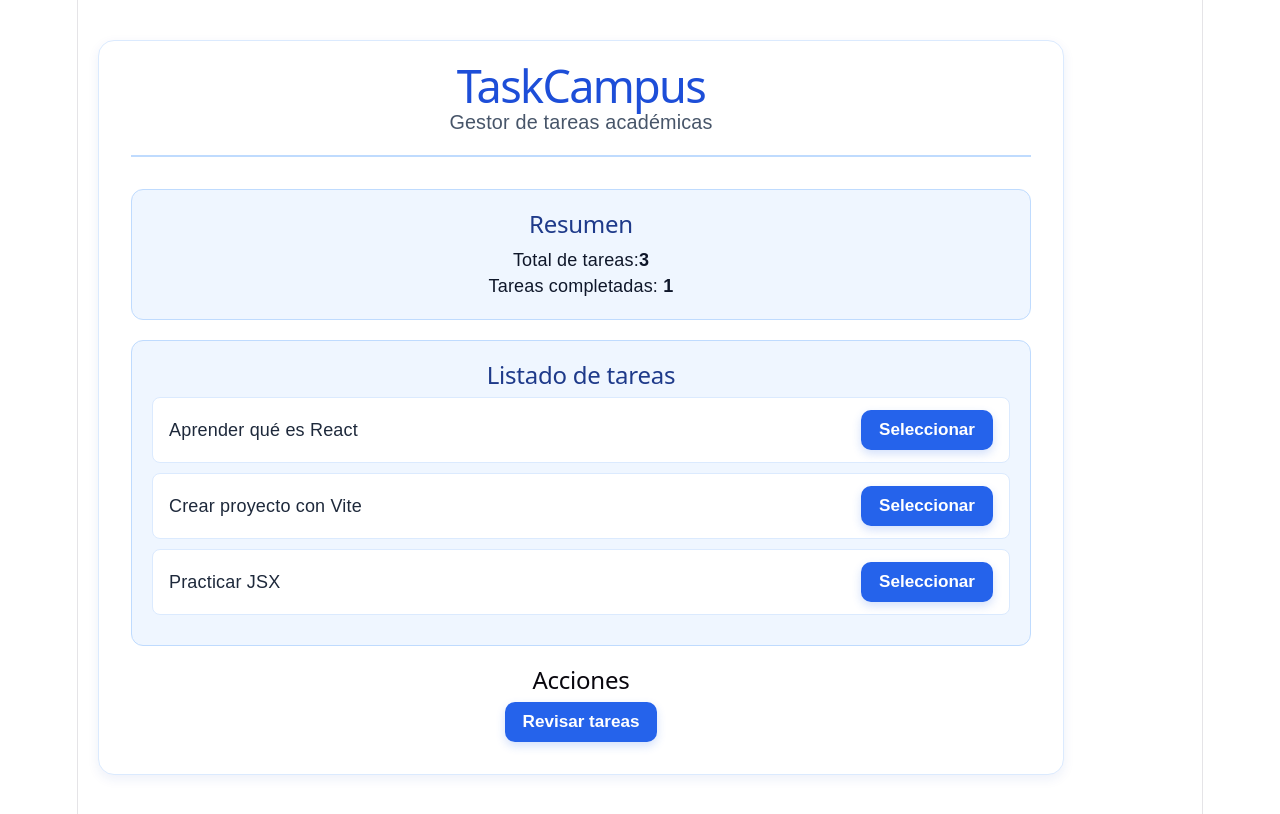
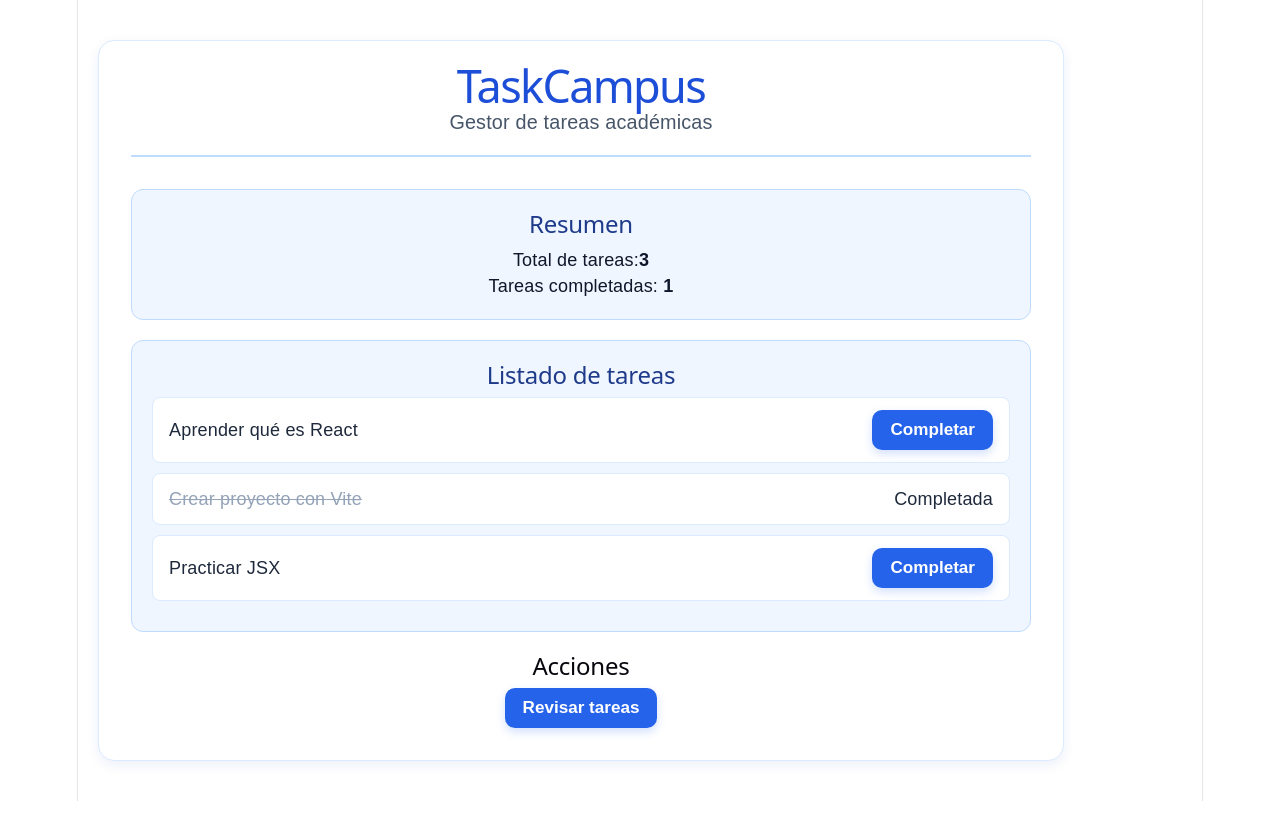
Before and after one commit to KABarbalking/LabReact_TaskCampus, a React (Vite) app: page / in a window 1280 px wide. Built offline with nearby package versions, Linux system fonts and the light colour scheme.

Commit message:
actualizacion de TaskList para la lista de tareas completadas

```diff
--- a/src/components/TaskList.jsx
+++ b/src/components/TaskList.jsx
@@ -1,32 +1,31 @@
-const tasks = ['Aprender qué es React', 'Crear proyecto con Vite', 'Practicar JSX']
-function showTask(taskName) {
-    alert(`Has seleccionado la tarea: ${taskName}`)
-  }
-function TaskList() {
-    return (
+export default function TaskList({ tareas, onCompletar }) {
+  return (
     <section className="card">
       <h2 className="section-title">Listado de tareas</h2>
-      <ul className="task-list">
-          <li className="task-item">
-            {tasks[0]}
-            <button onClick={() => showTask(tasks[0])} className="task-button">
-                Seleccionar
-            </button>
+      <ul className="task-list" style={{ listStyle: 'none', padding: 0 }}>
+        {tareas.map((tarea) => (
+          <li key={tarea.id} className="task-item">
+            <span
+              style={{
+                textDecoration: tarea.completada ? 'line-through' : 'none',
+                color: tarea.completada ? '#94a3b8' : 'inherit',
+              }}
+            >
+              {tarea.titulo}
+            </span>
+            {tarea.completada ? (
+              <span> Completada</span>
+            ) : (
+              <button
+                className="task-button"
+                onClick={() => onCompletar(tarea.id)}
+              >
+                Completar
+              </button>
+            )}
           </li>
-          <li className="task-item">
-            {tasks[1]}
-            <button onClick={() => showTask(tasks[1])} className="task-button">
-                Seleccionar
-            </button>
-          </li>
-          <li className="task-item">
-            {tasks[2]}
-            <button onClick={() => showTask(tasks[2])} className="task-button">
-                Seleccionar
-            </button>
-          </li>
+        ))}
       </ul>
     </section>
   )
 }
-export default TaskList
```
